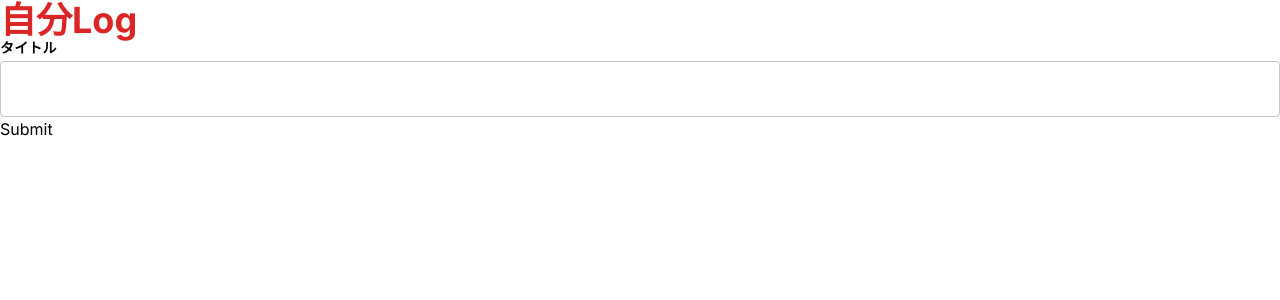
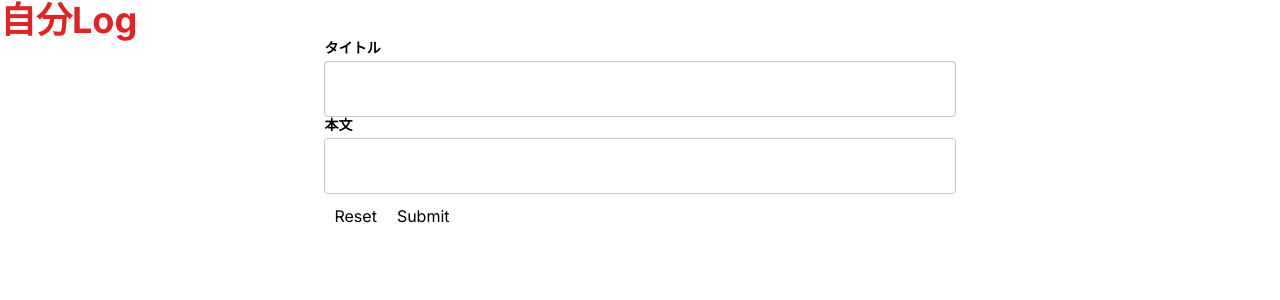
Before and after one commit to tech-harmony-team/Jibun-Log, a Next.js app in the folder next-front/: page / in a window 1280 px wide. Shown: the top 300 px of the page. Built offline with nearby package versions, Linux system fonts and the light colour scheme.

Commit message:
[FE#10] components/inputForm.tsxの作成、汎用性はない

```diff
--- a/next-front/src/components/inputForm.tsx
+++ b/next-front/src/components/inputForm.tsx
@@ -2,25 +2,40 @@ import { useForm, SubmitHandler } from "react-hook-form";
 import { z } from "zod";
 import { zodResolver } from "@hookform/resolvers/zod";
 import { TextInput } from "./textInput";
+import { useCallback } from "react";
 
 const schema = z.object({
-	id: z.number().nullable(),
-	title: z.record(z.string()),
+	title: z.string().min(1),
+	text: z.string().min(1),
 });
 
-type Schema = z.infer<typeof schema>;
+export type Schema = z.infer<typeof schema>;
 
 export const InputForm = () => {
-	const { control, handleSubmit, reset, formState: {errors} } = useForm<Schema>({});
+	const { control, handleSubmit, reset, formState: {errors} } = useForm<Schema>({
+		resolver: zodResolver(schema),
+		defaultValues: {
+			title: "",
+			text: "",
+		},
+	});
 
 	const onSubmit: SubmitHandler<Schema> = (data) => {
 		console.log(data);
 	};
 
+	const handleReset = useCallback(() => {
+		reset();
+	}, [reset]);
+
 	return (
-		<form onSubmit={handleSubmit(onSubmit)}>
-			<TextInput control={control} name="title" label="タイトル"  />
-			<button type="submit">Submit</button>
-		</form>
+		<div className="flex flex-col items-center">
+			<form onSubmit={handleSubmit(onSubmit)}>
+				<TextInput control={control} name="title" label="タイトル" />
+				<TextInput control={control} name="text" label="本文" />
+				<button type="button" style={{ margin: "10px" }} onClick={handleReset}>Reset</button>
+				<button type="submit" style={{ margin: "10px" }}>Submit</button>
+			</form>
+		</div>
 	);
 };
```
